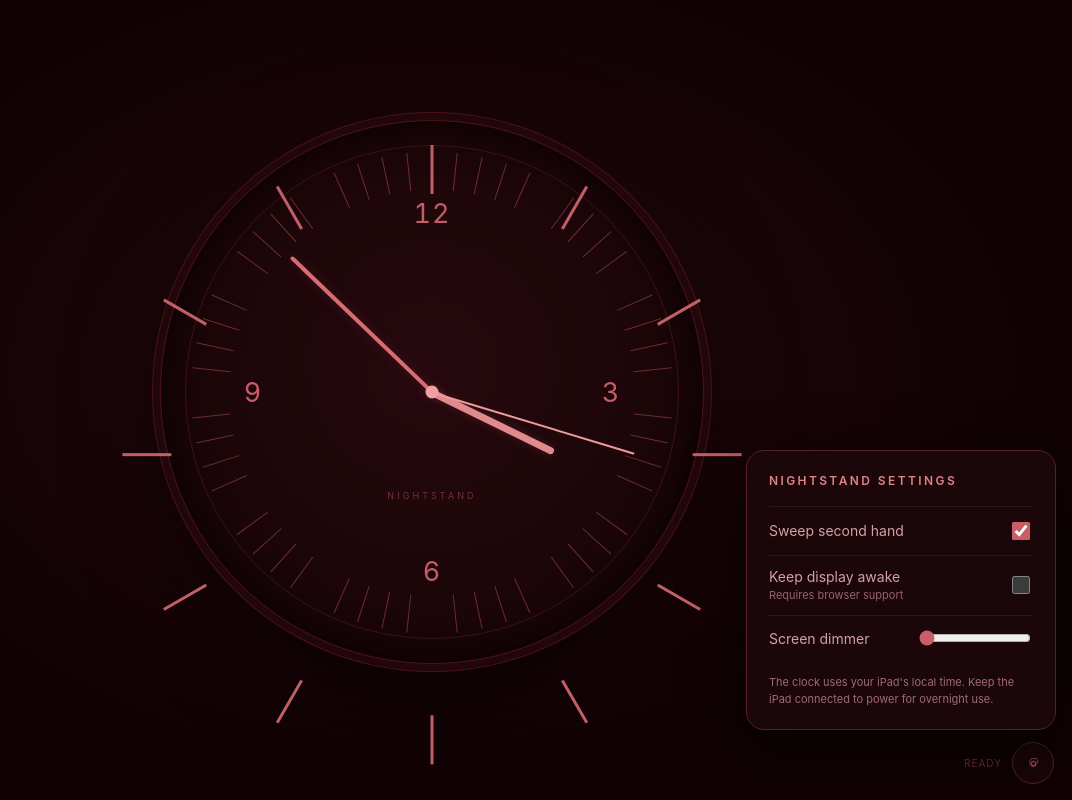
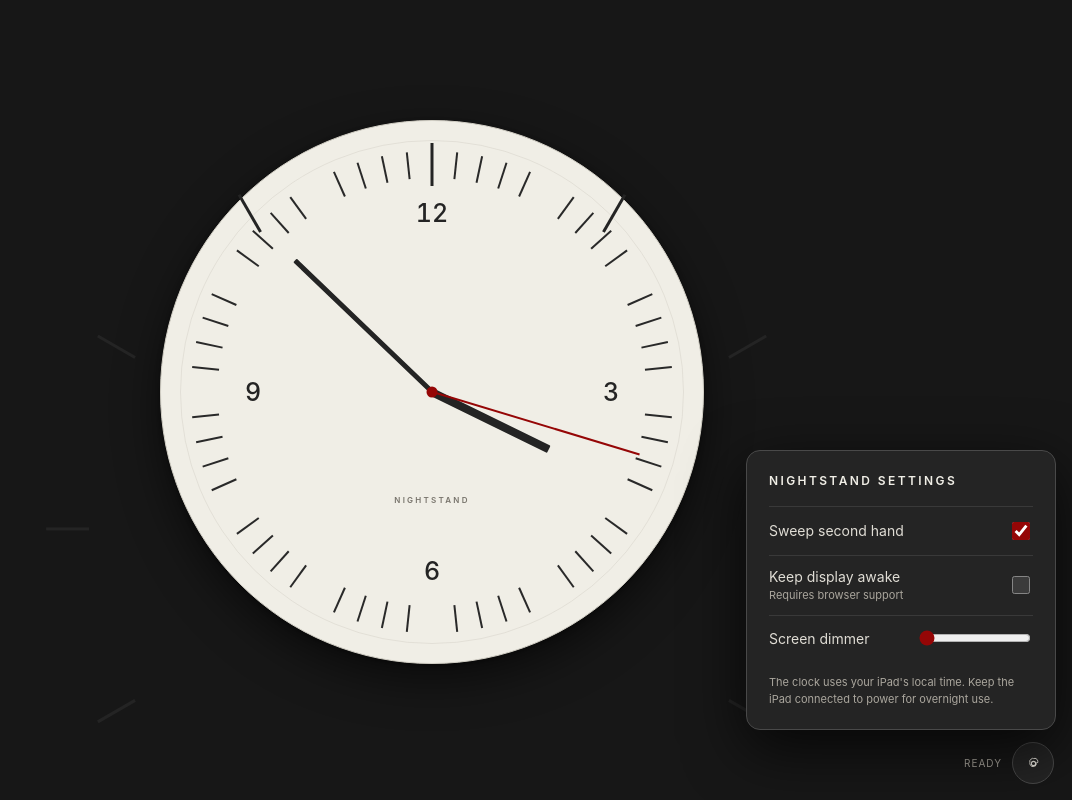
Before and after one commit to fganime/fganime.github.io, a plain HTML site: page nightstand/index.html in a window 1280 px wide. Both pictures are taken after a click on the button "Settings". Shown: the whole page, without its empty margins (208-1280 px from the left). Drawn offline with Linux system fonts and the light colour scheme.

Commit message:
Refresh Nightstand with 1970s Braun-inspired dial

```diff
--- a/nightstand/index.html
+++ b/nightstand/index.html
@@ -3,7 +3,7 @@
 <head>
 <meta charset="utf-8">
 <meta name="viewport" content="width=device-width,initial-scale=1,viewport-fit=cover">
-<meta name="theme-color" content="#100204">
+<meta name="theme-color" content="#171717">
 <meta name="apple-mobile-web-app-capable" content="yes">
 <meta name="apple-mobile-web-app-status-bar-style" content="black">
 <meta name="apple-mobile-web-app-title" content="Nightstand">
@@ -12,37 +12,37 @@
 <link rel="apple-touch-icon" href="./icon.svg">
 <title>Nightstand</title>
 <style>
-:root{color-scheme:dark;--bg:#100204;--face:#190507;--rim:#4c1118;--fg:#d66a72;--muted:#85343e;--accent:#ef8b91}
+:root{color-scheme:dark;--bg:#171717;--face:#f0eee6;--rim:#292929;--fg:#242424;--muted:#b8b4aa;--accent:#950606;--red:#950606}
 *{box-sizing:border-box}
 html,body{margin:0;width:100%;height:100%;overflow:hidden;background:var(--bg)}
-body{font-family:-apple-system,BlinkMacSystemFont,"Segoe UI",sans-serif;color:var(--fg);-webkit-font-smoothing:antialiased;user-select:none}
-.screen{position:relative;width:100%;height:100%;height:100dvh;display:grid;place-items:center;padding:env(safe-area-inset-top) 5vw env(safe-area-inset-bottom);background:radial-gradient(ellipse at 50% 46%,#26090e 0%,#100204 66%);transition:background .7s}
+body{font-family:-apple-system,BlinkMacSystemFont,"Helvetica Neue",sans-serif;color:#e7e4dc;-webkit-font-smoothing:antialiased;user-select:none}
+.screen{position:relative;width:100%;height:100%;height:100dvh;display:grid;place-items:center;padding:env(safe-area-inset-top) 5vw env(safe-area-inset-bottom);background:#171717}
 .content{width:min(100%,900px);display:flex;flex-direction:column;align-items:center;gap:clamp(18px,4vh,38px);transform:translateY(-1vh)}
-.date{font-size:clamp(12px,1.8vw,16px);font-weight:500;letter-spacing:.28em;text-transform:uppercase;color:var(--muted)}
-.clock{width:min(64vh,70vw,590px);height:min(64vh,70vw,590px);min-width:260px;min-height:260px;max-width:calc(100vw - 40px);max-height:calc(100vw - 40px);aspect-ratio:1;position:relative;border-radius:50%;background:radial-gradient(circle at 50% 45%,#26090e 0%,var(--face) 72%);border:1px solid var(--rim);box-shadow:0 0 0 7px #21070b,0 0 0 8px #4a1118,0 25px 90px #0008,inset 0 0 42px #080102}
-.clock:before{content:"";position:absolute;inset:4.5%;border:1px solid #5c1b23;border-radius:50%;opacity:.55}
-.tick{position:absolute;left:50%;top:5.8%;width:1px;height:7%;background:#8d3a43;transform-origin:50% 635%;opacity:.72}
-.tick.major{width:3px;height:9%;top:4.5%;background:#d36a73;opacity:.9}
-.numeral{position:absolute;left:50%;top:50%;font-size:clamp(17px,3.4vh,27px);font-weight:400;letter-spacing:.04em;color:#c65c67;transform:translate(-50%,-50%);font-variant-numeric:tabular-nums}
-.hand{position:absolute;left:50%;bottom:50%;transform-origin:50% 100%;border-radius:99px;z-index:3}
-.hour{width:7px;height:25%;background:#e18a8e;box-shadow:0 0 10px #d95d6a35}
-.minute{width:4px;height:36%;background:#d96b75;box-shadow:0 0 12px #d95d6a30}
-.second{width:1.5px;height:39%;background:#f09a9d;z-index:4}
-.pin{position:absolute;left:50%;top:50%;width:13px;height:13px;border-radius:50%;background:#f1a0a2;transform:translate(-50%,-50%);z-index:5;box-shadow:0 0 12px #e66c7833}
-.clock-label{position:absolute;left:50%;top:68%;transform:translateX(-50%);font-size:9px;letter-spacing:.34em;text-transform:uppercase;color:#74303a;white-space:nowrap}
+.date{font-size:clamp(11px,1.6vw,14px);font-weight:500;letter-spacing:.22em;text-transform:uppercase;color:#aaa69d}
+.clock{width:min(64vh,70vw,590px);height:min(64vh,70vw,590px);min-width:260px;min-height:260px;max-width:calc(100vw - 40px);max-height:calc(100vw - 40px);aspect-ratio:1;position:relative;border-radius:50%;background:var(--face);border:1px solid #d2cfc5;box-shadow:0 16px 44px #0008,0 2px 5px #0005}
+.clock:before{content:"";position:absolute;inset:3.5%;border:1px solid #d7d4ca;border-radius:50%;opacity:.55}
+.tick{position:absolute;left:50%;top:5.5%;width:2px;height:5%;background:#292929;transform-origin:50% 890%;opacity:1}
+.tick.major{width:3px;height:8%;top:4%;background:#242424}
+.numeral{position:absolute;left:50%;top:50%;font-size:clamp(17px,3.2vh,25px);font-weight:500;letter-spacing:0;color:#242424;transform:translate(-50%,-50%);font-variant-numeric:tabular-nums}
+.hand{position:absolute;left:50%;bottom:50%;transform-origin:50% 100%;border-radius:1px;z-index:3}
+.hour{width:8px;height:24%;background:#242424}
+.minute{width:5px;height:35%;background:#242424}
+.second{width:2px;height:40%;background:var(--red);z-index:4;border-radius:0}
+.pin{position:absolute;left:50%;top:50%;width:11px;height:11px;border-radius:50%;background:var(--red);transform:translate(-50%,-50%);z-index:5}
+.clock-label{position:absolute;left:50%;top:69%;transform:translateX(-50%);font-size:8px;font-weight:600;letter-spacing:.28em;text-transform:uppercase;color:#77736b;white-space:nowrap}
 .toolbar{position:absolute;right:max(18px,env(safe-area-inset-right));bottom:max(16px,env(safe-area-inset-bottom));display:flex;align-items:center;gap:10px}
-.status{font-size:10px;letter-spacing:.1em;text-transform:uppercase;color:#71313a}
-button{font:inherit;color:#a44a54;background:#1a0609;border:1px solid #54202a;border-radius:50%;width:42px;height:42px;display:grid;place-items:center;cursor:pointer}
-button:active{background:#310c12}
+.status{font-size:10px;letter-spacing:.1em;text-transform:uppercase;color:#aaa69d}
+button{font:inherit;color:#e7e4dc;background:#242424;border:1px solid #494949;border-radius:50%;width:42px;height:42px;display:grid;place-items:center;cursor:pointer}
+button:active{background:#333}
 button svg{width:17px;height:17px;stroke:currentColor;fill:none;stroke-width:1.5}
-.panel{position:absolute;right:max(16px,env(safe-area-inset-right));bottom:max(70px,calc(env(safe-area-inset-bottom) + 62px));width:min(310px,calc(100vw - 32px));padding:22px;background:#1b070a;border:1px solid #59202a;border-radius:18px;box-shadow:0 18px 60px #000b;text-align:left;display:none;z-index:6}
+.panel{position:absolute;right:max(16px,env(safe-area-inset-right));bottom:max(70px,calc(env(safe-area-inset-bottom) + 62px));width:min(310px,calc(100vw - 32px));padding:22px;background:#242424;border:1px solid #494949;border-radius:14px;box-shadow:0 18px 60px #000b;text-align:left;display:none;z-index:6}
 .panel.open{display:block}
-.panel h2{font-size:12px;letter-spacing:.2em;text-transform:uppercase;font-weight:600;color:#df8289;margin:0 0 18px}
-.setting{display:flex;align-items:center;justify-content:space-between;gap:12px;padding:12px 0;border-top:1px solid #ffffff12;font-size:14px;color:#d5a0a3}
-.setting small{display:block;color:#98616a;font-size:11px;margin-top:3px;line-height:1.4}
-.setting input[type=checkbox]{accent-color:#c95d68;width:18px;height:18px}
-.setting input[type=range]{width:112px;accent-color:#c95d68}
-.notice{font-size:11px;line-height:1.5;color:#a06a72;margin:14px 0 0}
+.panel h2{font-size:12px;letter-spacing:.2em;text-transform:uppercase;font-weight:600;color:#f0eee6;margin:0 0 18px}
+.setting{display:flex;align-items:center;justify-content:space-between;gap:12px;padding:12px 0;border-top:1px solid #ffffff18;font-size:14px;color:#e0ddd5}
+.setting small{display:block;color:#aaa69d;font-size:11px;margin-top:3px;line-height:1.4}
+.setting input[type=checkbox]{accent-color:#950606;width:18px;height:18px}
+.setting input[type=range]{width:112px;accent-color:#950606}
+.notice{font-size:11px;line-height:1.5;color:#aaa69d;margin:14px 0 0}
 .dim-layer{position:fixed;inset:0;background:#000;opacity:0;pointer-events:none;z-index:5}
 @media (orientation:portrait){.content{gap:clamp(18px,4vh,30px)}.clock{width:min(70vw,52vh,520px);height:auto}}
 @media (orientation:landscape){.content{flex-direction:row;justify-content:center;gap:clamp(34px,7vw,90px)}.date{position:absolute;top:7vh;left:50%;transform:translateX(-50%)}.clock{width:min(68vh,46vw,560px);height:auto}}
```
